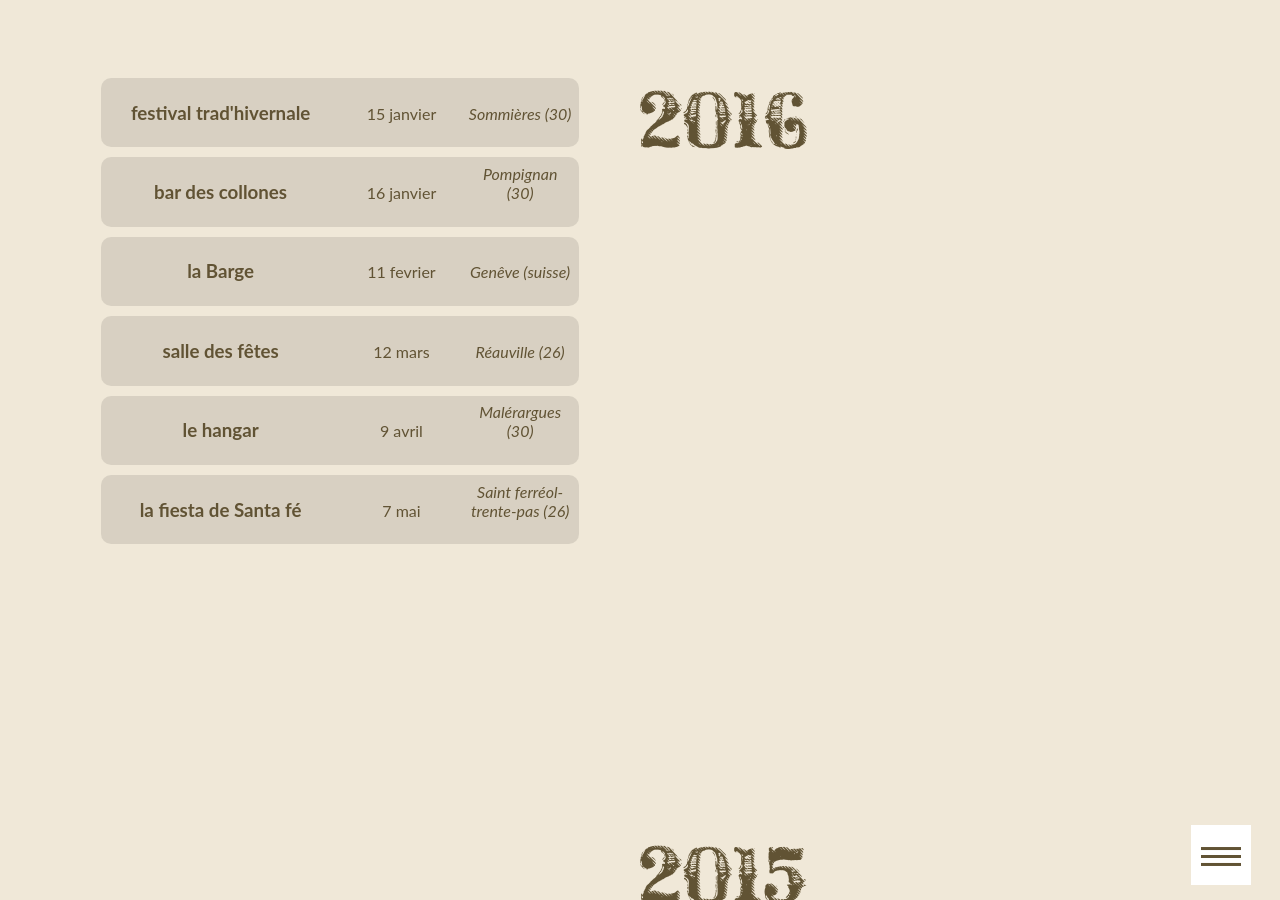
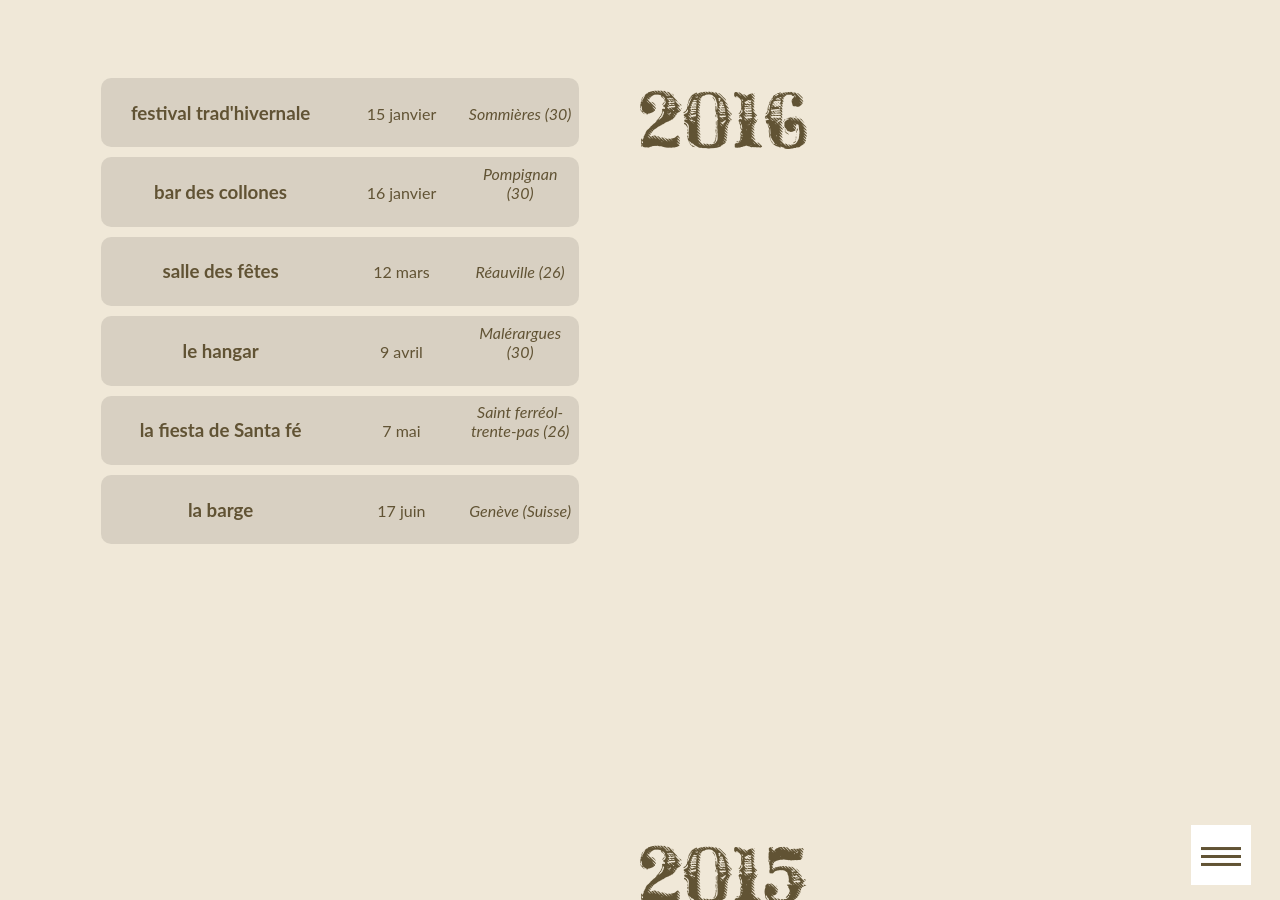
Before and after one commit to ftmftrs/ftmftrs.github.io, a Jekyll site: the page built from concert/index.html, in a window 1280 px wide and 900 px high, scrolled down 820 px. Built offline with Jekyll 4.4.1, drawn with Linux system fonts in a browser that asks for light colours; Markdown is read by kramdown in place of the engine named in the settings; comment, search, counter and statistics services are not loaded.

Commit message:
Update concerts2016.yml

```diff
--- a/_data/concerts2016.yml
+++ b/_data/concerts2016.yml
@@ -7,10 +7,6 @@
 - title: bar des collones
   date: 16 janvier
   address: Pompignan (30)
-
-- title: la Barge
-  date: 11 fevrier
-  address: Genêve (suisse)
 
 - title: salle des fêtes
   date: 12 mars
@@ -23,3 +19,7 @@
 - title: la fiesta de Santa fé
   date: 7 mai
   address: Saint ferréol-trente-pas (26)
+
+- title: la barge
+  date: 17 juin
+  address: Genève (Suisse)
```
